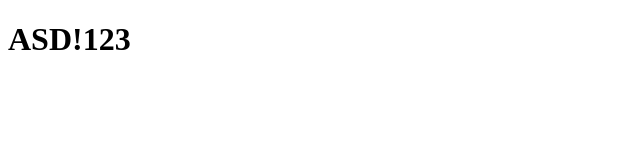
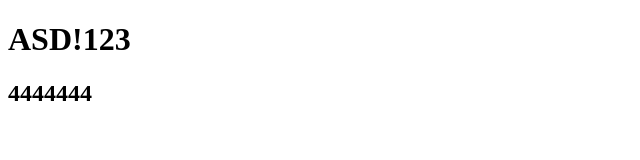
Before and after one commit to AndresRiik/git-start, a plain HTML site: page index.html in a window 1280 px wide. Shown: the whole page, without its empty margins (0-640 px from the left). Drawn offline with Linux system fonts and the light colour scheme.

Commit message:
h2 added

```diff
--- a/index.html
+++ b/index.html
@@ -6,6 +6,6 @@
 </head>
 <body>
 <h1>ASD!123</h1>
-
+<h2>4444444</h2>
 </body>
 </html>
```
